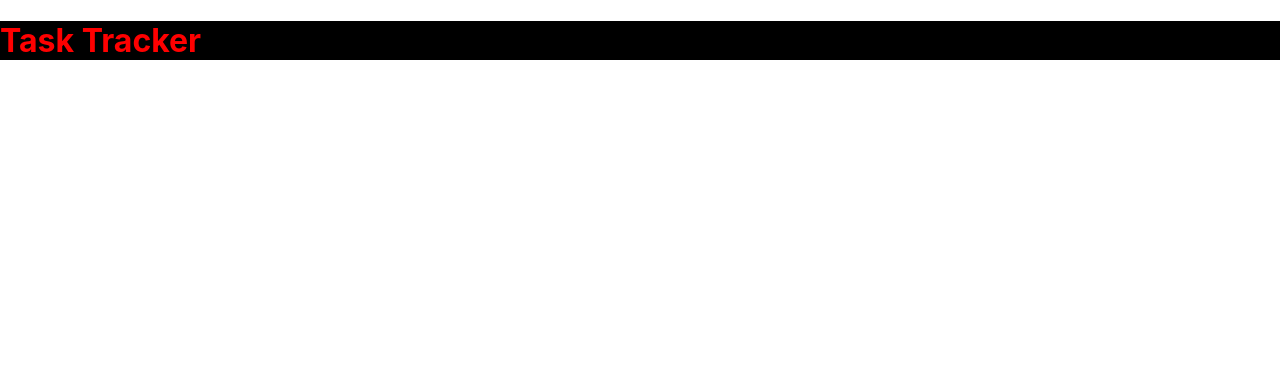
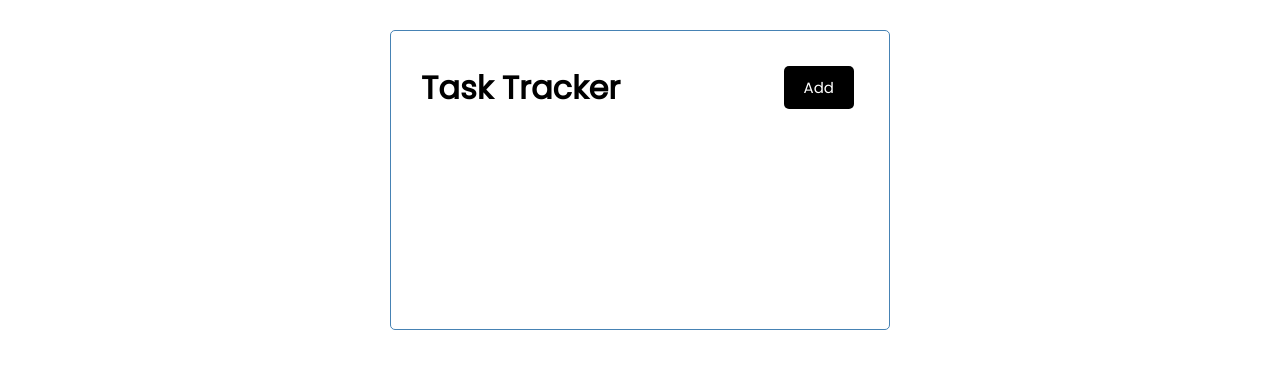
Before and after one commit to Kaushik27/Task-Tracker, a React (Create React App) app: page / in a window 1280 px wide. Shown: the top 368 px of the page. Built offline with nearby package versions, Linux system fonts and the light colour scheme.

Commit message:
added css for project

```diff
--- a/src/components/Header.js
+++ b/src/components/Header.js
@@ -2,8 +2,9 @@ import PropTypes from 'prop-types'
 
 const Header = ({ title }) => {
   return (
-    <header>
-        <h1 style={ headingStyle}>{title}</h1>
+    <header className='header'>
+        <h1>{title}</h1>
+        <button className='btn'>Add</button>
     </header>
   )
 }
--- a/src/index.css
+++ b/src/index.css
@@ -1,13 +1,112 @@
-body {
+@import url('https://fonts.googleapis.com/css2?family=Poppins:wght@300;400&display=swap');
+
+* {
+  box-sizing: border-box;
   margin: 0;
-  font-family: -apple-system, BlinkMacSystemFont, 'Segoe UI', 'Roboto', 'Oxygen',
-    'Ubuntu', 'Cantarell', 'Fira Sans', 'Droid Sans', 'Helvetica Neue',
-    sans-serif;
-  -webkit-font-smoothing: antialiased;
-  -moz-osx-font-smoothing: grayscale;
+  padding: 0;
 }
 
-code {
-  font-family: source-code-pro, Menlo, Monaco, Consolas, 'Courier New',
-    monospace;
+body {
+  font-family: 'Poppins', sans-serif;
 }
+
+.container {
+  max-width: 500px;
+  margin: 30px auto;
+  overflow: auto;
+  min-height: 300px;
+  border: 1px solid steelblue;
+  padding: 30px;
+  border-radius: 5px;
+}
+
+.header {
+  display: flex;
+  justify-content: space-between;
+  align-items: center;
+  margin-bottom: 20px;
+}
+
+.btn {
+  display: inline-block;
+  background: #000;
+  color: #fff;
+  border: none;
+  padding: 10px 20px;
+  margin: 5px;
+  border-radius: 5px;
+  cursor: pointer;
+  text-decoration: none;
+  font-size: 15px;
+  font-family: inherit;
+}
+
+.btn:focus {
+  outline: none;
+}
+
+.btn:active {
+  transform: scale(0.98);
+}
+
+.btn-block {
+  display: block;
+  width: 100%;
+}
+
+.task {
+  background: #f4f4f4;
+  margin: 5px;
+  padding: 10px 20px;
+  cursor: pointer;
+}
+
+.task.reminder {
+  border-left: 5px solid green;
+}
+
+.task h3 {
+  display: flex;
+  align-items: center;
+  justify-content: space-between;
+}
+
+.add-form {
+  margin-bottom: 40px;
+}
+
+.form-control {
+  margin: 20px 0;
+}
+
+.form-control label {
+  display: block;
+}
+
+.form-control input {
+  width: 100%;
+  height: 40px;
+  margin: 5px;
+  padding: 3px 7px;
+  font-size: 17px;
+}
+
+.form-control-check {
+  display: flex;
+  align-items: center;
+  justify-content: space-between;
+}
+
+.form-control-check label {
+  flex: 1;
+}
+
+.form-control-check input {
+  flex: 2;
+  height: 20px;
+}
+
+footer {
+  margin-top: 30px;
+  text-align: center;
+}
```
